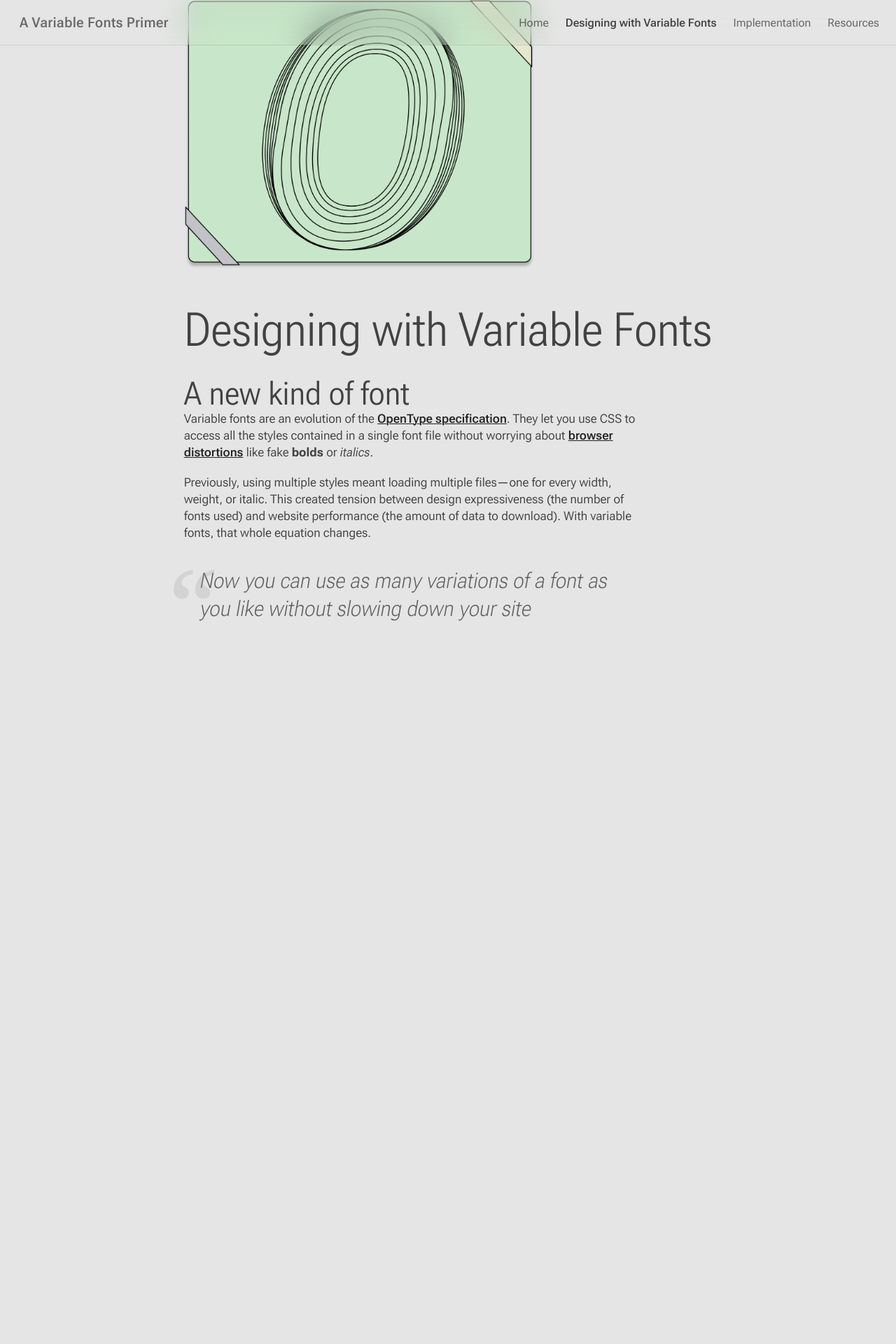
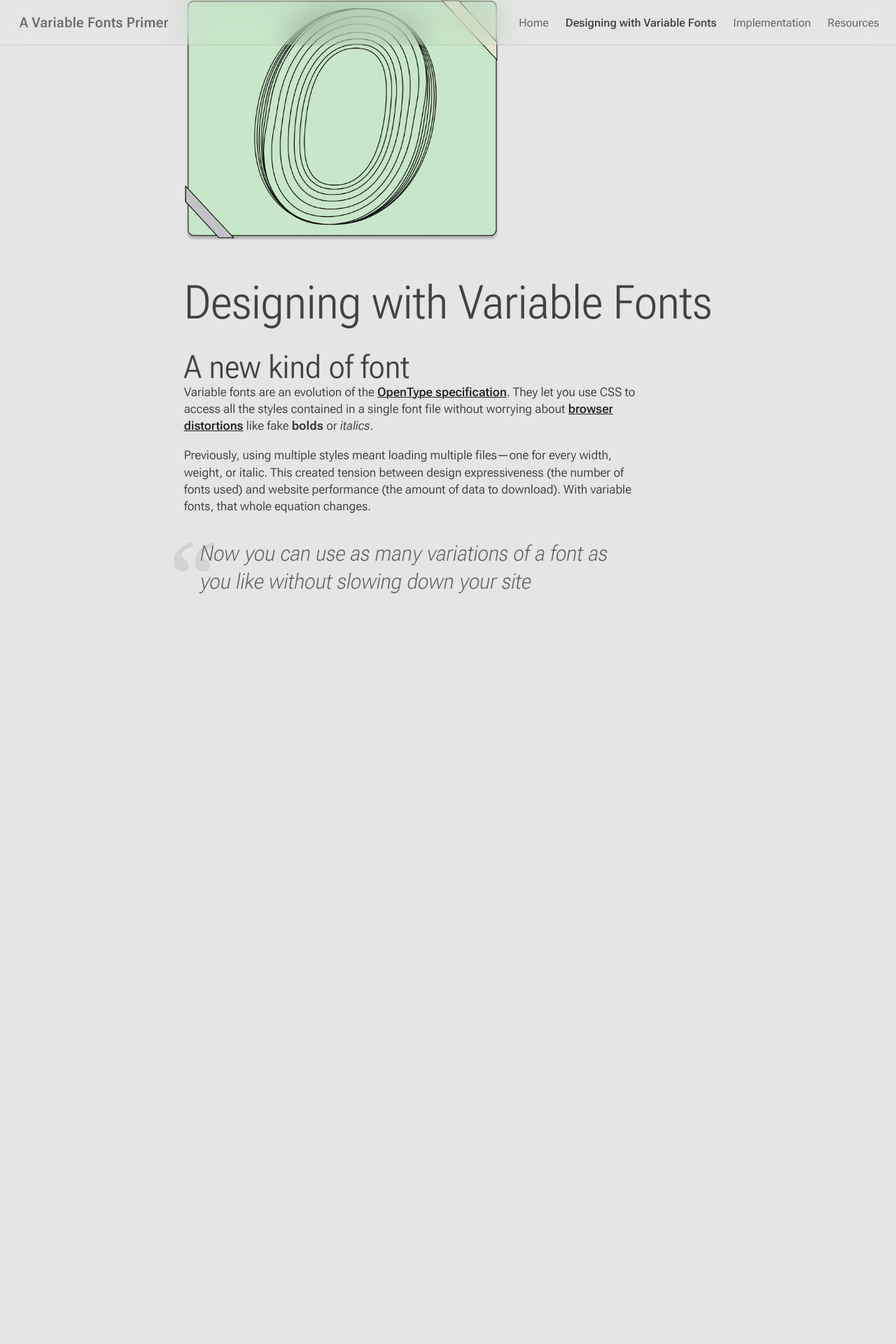
Before and after one commit to jpamental/variable-fonts, a Jekyll site: the page built from pages/about_variable_fonts.html, in a window 1280 px wide. Shown: the top 1920 px of the page at 70% size. Built offline with Jekyll 4.4.1, drawn with Linux system fonts in a browser that asks for light colours; a style sheet for code colours, icons or effects is not loaded.

Commit message:
Adds slightly reduced max size

```diff
--- a/_includes/beatrice/03-organisms/08-split-header/_split-header.html
+++ b/_includes/beatrice/03-organisms/08-split-header/_split-header.html
@@ -3,7 +3,7 @@
     <div class="split-header-content content-section mdc-top-app-bar--fixed-adjust">
       {% if include.firstImage %}
         <img
-          style="max-width: 500px"
+          style="max-width: 450px;"
           src="{{ site.baseurl }}/{{ include.firstImage }}"
           alt=""
           role="presentation"
```
